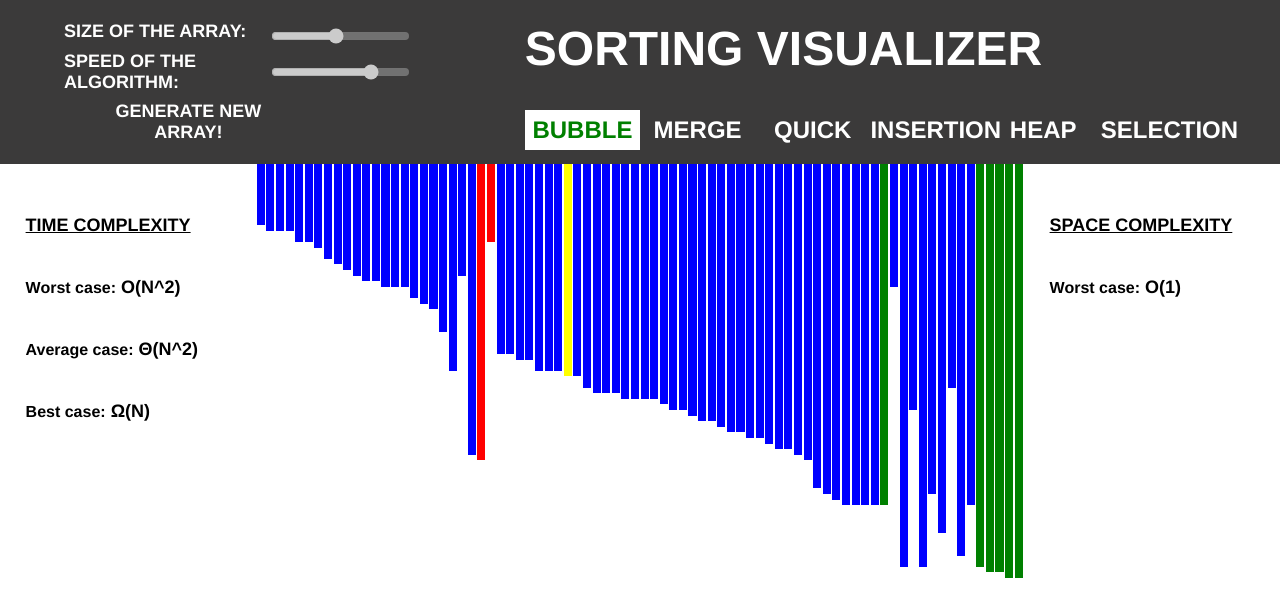
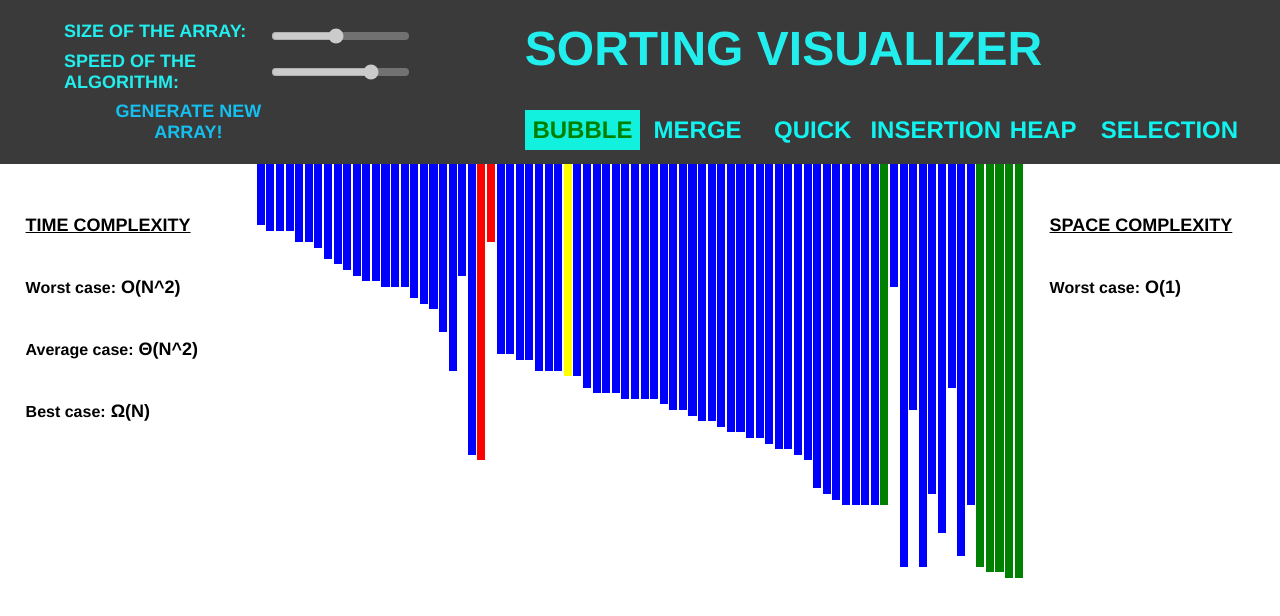
Before and after one commit to Arunava-Chatterjee/SortingVisualizer, a plain HTML site: page index.html in a window 1280 px wide. Both pictures are taken after a click on the button "BUBBLE". Drawn offline with nearby package versions, Linux system fonts and the light colour scheme; files that its build step writes are made by us from their sources.

Commit message:
style.scss

```diff
--- a/style.scss
+++ b/style.scss
@@ -1,8 +1,4 @@
-/*
-    *****************
-    DONE BY:-   TUMMALA KETHAN
-    *****************
-*/
+
 
 $no_algos: 6;
 
@@ -19,7 +15,7 @@ $no_algos: 6;
 nav
 {
     background-color: rgb(59, 58, 58);
-    color: white;
+    color: rgb(34, 238, 238);
     display: grid;
     grid-template-columns: 30% 60%;
     column-gap: 10%;
@@ -44,7 +40,7 @@ nav
             background-color: transparent;
             border: none;
             outline: none;
-            color: white;
+            color: rgb(21, 192, 239);
             padding: 4% 0% 0% 0%;
             padding-left: 20%;
             &:hover
@@ -75,7 +71,7 @@ nav
             {
                 background-color: transparent;
                 border: none;
-                color: white;
+                color: rgb(17, 243, 239);
                 outline: none;
                 padding: 5% 0%;
                 font-size: x-large;
@@ -98,11 +94,11 @@ nav
             }
             .butt_selected
             {
-                background-color: white;
+                background-color: rgb(18, 240, 222);
                 color:green;
                 &:hover
                 {
-                    background-color: white;
+                    background-color: rgb(23, 239, 206);
                     cursor: pointer;
                 }
             }
@@ -110,7 +106,7 @@ nav
             {
                 &:hover
                 {
-                    background-color: blue;
+                    background-color: rgb(13, 223, 226);
                     cursor: pointer;
                 }
             }
@@ -175,7 +171,7 @@ section
     display: none;
 }
 
-/*
+
 @media (max-width: 480px)//Mobiles
 {
 
@@ -190,10 +186,3 @@ section
 {
 
 }
-*/
-
-/*
-    *****************
-    DONE BY:-   TUMMALA KETHAN
-    *****************
-*/
```
